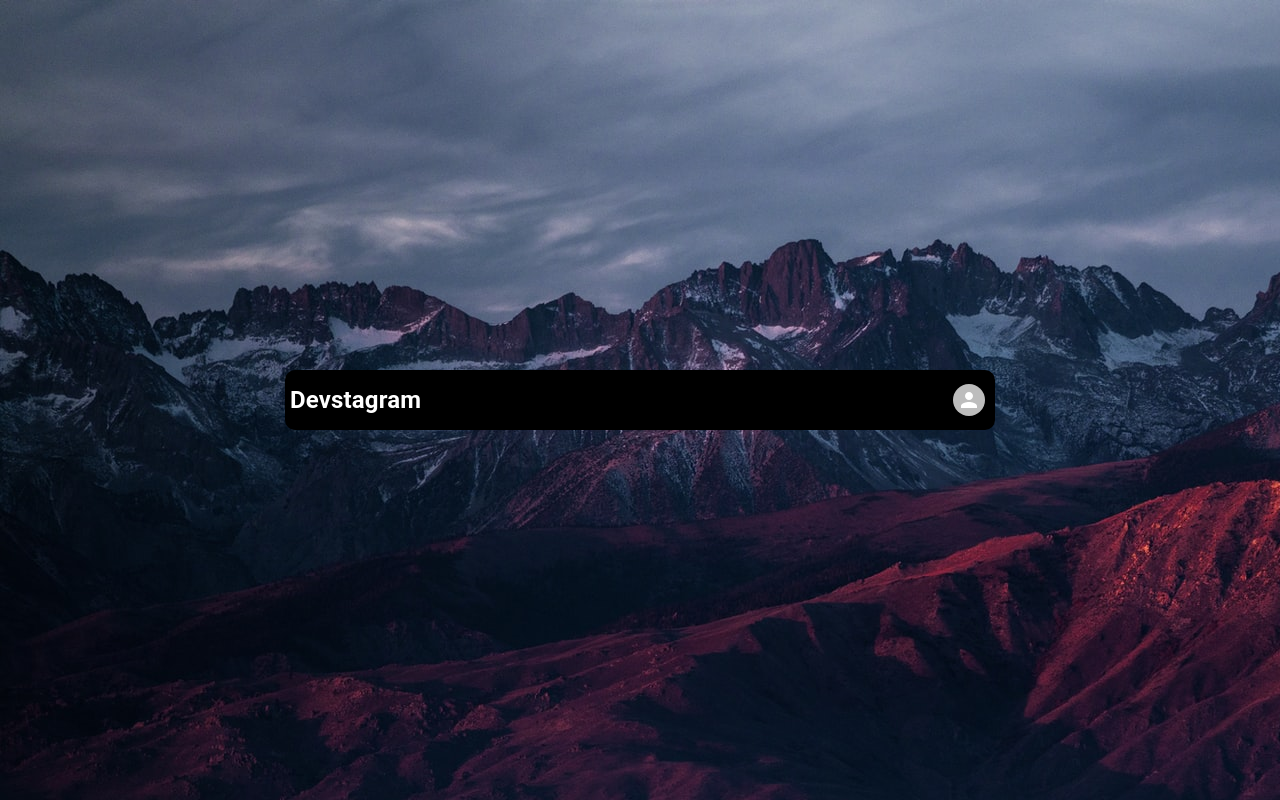
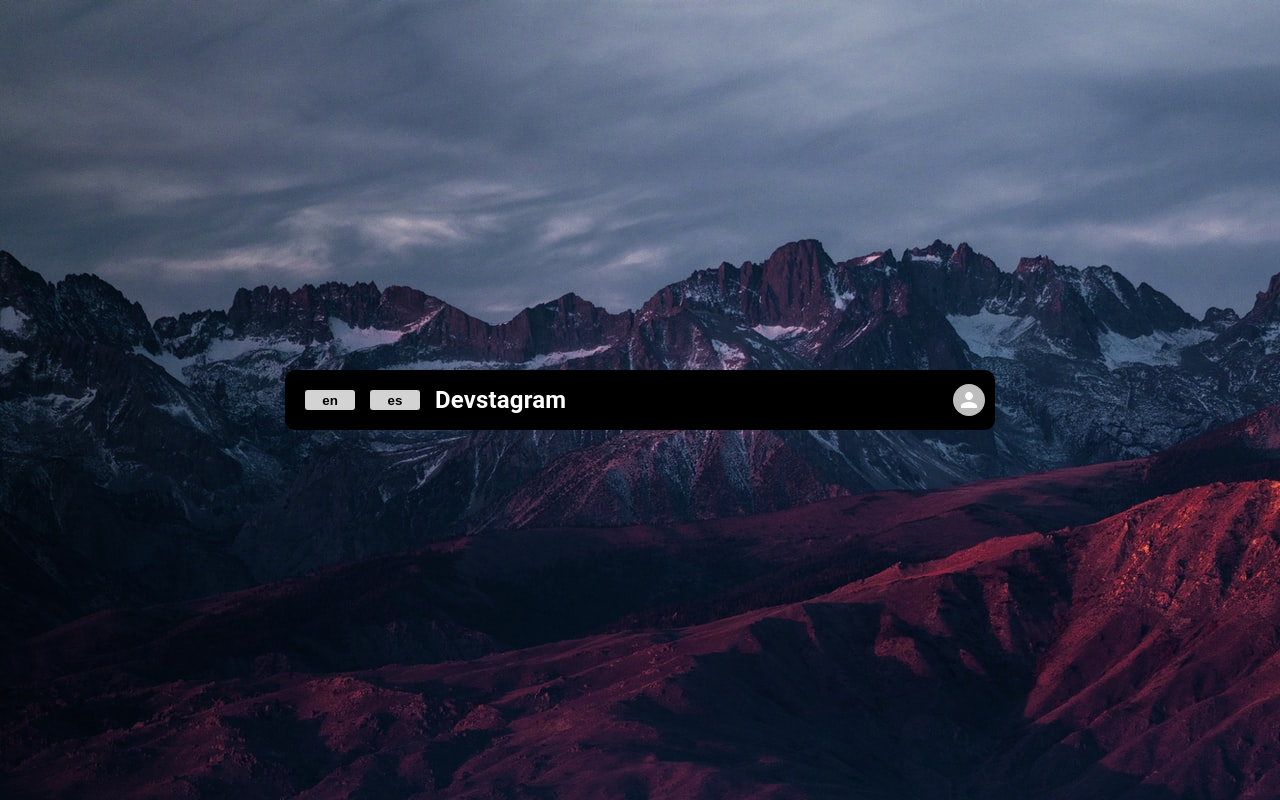
Before and after one commit to JoseCastillo190607/DWI-FRONT-SOCIAL_NETWORK, a React (Create React App) app: page /navbar in a window 1280 px wide. Built offline with nearby package versions, Linux system fonts and the light colour scheme.

Commit message:
Style: Buttons styles was added

```diff
--- a/src/components/Navbar/navbar.css
+++ b/src/components/Navbar/navbar.css
@@ -30,3 +30,30 @@
 .link {
   text-decoration: none;
 }
+
+
+.btnLanguage{
+  display: flex;
+  padding: 15px;
+}
+
+.btnEn{
+  margin-right: 15px;
+  border: none;
+  border-radius: 3px;
+  width: 50px;
+  height: 20px;
+  background-color: lightgray;
+  color: black;
+  font-weight: bold;
+}
+
+.btnEs{
+  border: none;
+  border-radius: 3px;
+  width: 50px;
+  height: 20px;
+  background-color: lightgray;
+  color: black;
+  font-weight: bold;
+}
--- a/src/components/Navbar/navbar.jsx
+++ b/src/components/Navbar/navbar.jsx
@@ -20,6 +20,9 @@ export default function Navbar() {
   const navigate = useNavigate();
 
   const { i18n, t } = useTranslation();
+  function changeLanguage(language) {
+    i18n.changeLanguage(language);
+  }
   const [anchorEl, setAnchorEl] = React.useState(null);
   const open = Boolean(anchorEl);
 
@@ -44,6 +47,26 @@ export default function Navbar() {
         <Box className='nav' sx={{
           display: 'flex', alignItems: 'center', textAlign: 'center', backgroundColor: 'black', width: '700px', height: '50px', borderRadius: '10px', justifyContent: 'center', padding: '5px'
         }}>
+          <div>
+            <div className="btnLanguage">
+              <button
+                className="btnEn"
+                onClick={() => {
+                  changeLanguage("en");
+                }}
+              >
+                en
+              </button>
+              <button
+                className="btnEs"
+                onClick={() => {
+                  changeLanguage("es");
+                }}
+              >
+                es
+              </button>
+            </div>
+          </div>
           <Typography sx={{ minWidth: 100 }}><h2 className='devTitle'>Devstagram</h2></Typography>
           <Typography sx={{ minWidth: 110 }}>{userdata.name} {userdata.firstlastname} {userdata.secondlastname}</Typography>
           <Tooltip title="Account settings">
@@ -101,12 +124,12 @@ export default function Navbar() {
           </MenuItem>
           <MenuItem>
             <div> <Link className='link' to="/cambiarPass">
-         <Avatar /><div style={{width:'30%'}}>{t("change_pass")}</div>
+              <Avatar /><div style={{ width: '30%' }}>{t("change_pass")}</div>
             </Link>
             </div>
           </MenuItem>
           {/* <Divider /> */}
-        <MenuItem onClick={()=>{loguot()}}>
+          <MenuItem onClick={() => { loguot() }}>
 
             <ListItemIcon>
               <Logout fontSize="small" />
--- a/src/config/localization/translations/es.json
+++ b/src/config/localization/translations/es.json
@@ -9,7 +9,7 @@
     "question": "¿Ya tienes una cuenta?",
     "login": "Iniciar sesión",
     "neg_question": "¿No tienes una cuenta?",
-    "descripcion": "Description",
+    "description": "Descripción",
     "ubication": "Ubicación",
     "image": "Imagen",
     "update_post": "Actualizar publicación",
```
Lines whose indentation alone changed are shown as unchanged.
